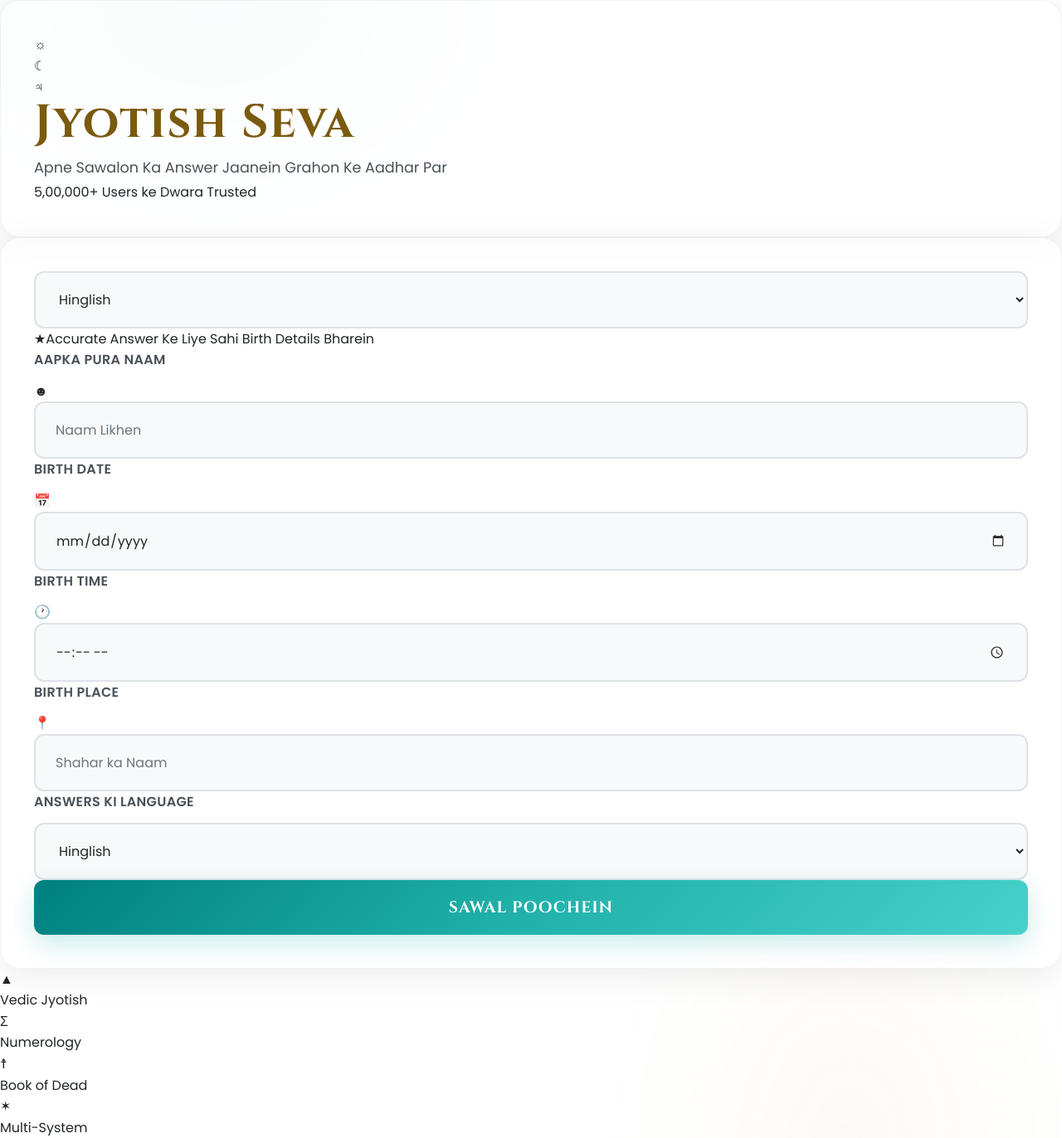
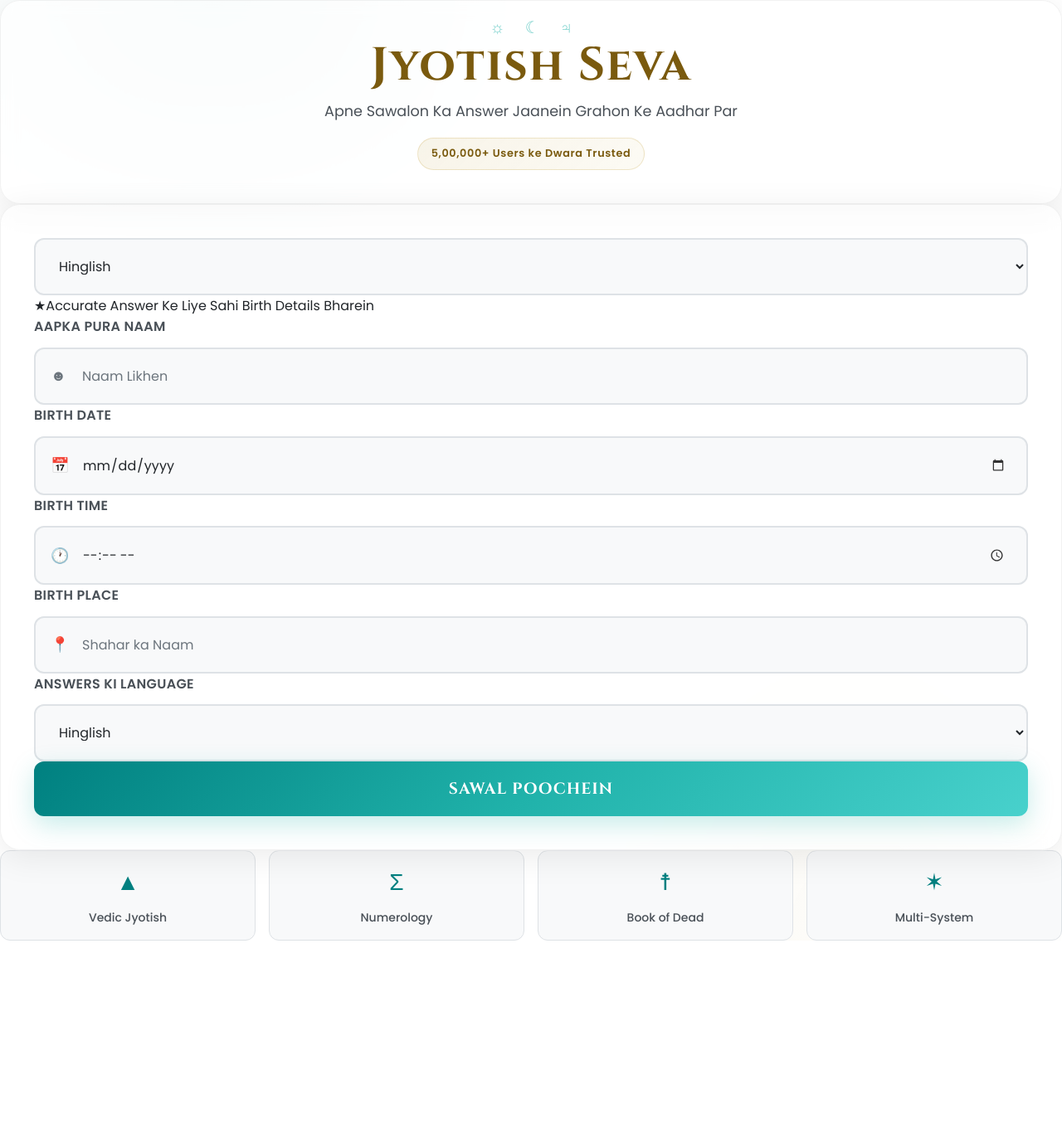
Before and after one commit to Vishalsnw/Bhavishya, a React (Vite) app: page / in a window 1280 px wide. Shown: the whole page at 83% size. After the commit the page ends 1134 px from the top, so only its background shows below. Built offline with nearby package versions, Linux system fonts and the light colour scheme.

Commit message:
fix: symbol alignment and animation on main form

```diff
--- a/src/index.css
+++ b/src/index.css
@@ -253,6 +253,92 @@ button {
   border: 1px solid rgba(255, 255, 255, 0.2);
 }
 
+.header-section {
+  text-align: center;
+  position: relative;
+  padding-top: 3rem;
+  overflow: hidden;
+}
+
+.celestial-container {
+  position: absolute;
+  top: 1rem;
+  left: 50%;
+  transform: translateX(-50%);
+  display: flex;
+  gap: 1.5rem;
+  opacity: 0.6;
+}
+
+.celestial-symbol {
+  font-size: 1.25rem;
+  color: var(--celestial-main);
+}
+
+.trust-badge {
+  display: inline-block;
+  margin-top: 1rem;
+  padding: 0.5rem 1rem;
+  border-radius: 999px;
+  background: var(--gradient-earth);
+  color: var(--gold-dark);
+  font-size: 0.8rem;
+  font-weight: 600;
+  letter-spacing: 0.05em;
+  border: 1px solid rgba(184, 145, 33, 0.2);
+}
+
+.input-wrapper {
+  position: relative;
+}
+
+.input-icon {
+  position: absolute;
+  left: 1.25rem;
+  top: 50%;
+  transform: translateY(-50%);
+  color: var(--text-muted);
+  font-size: 1.125rem;
+}
+
+.input-wrapper input,
+.input-wrapper select {
+  padding-left: 3.5rem;
+}
+
+.trust-grid {
+  display: grid;
+  grid-template-columns: repeat(2, 1fr);
+  gap: 1rem;
+  text-align: center;
+}
+
+.trust-item {
+  padding: 1rem;
+  background: var(--bg-secondary);
+  border-radius: 12px;
+  border: 1px solid var(--bg-accent);
+}
+
+.trust-item-icon {
+  font-size: 1.75rem;
+  color: var(--celestial-dark);
+  margin-bottom: 0.5rem;
+}
+
+.trust-item-text {
+  font-weight: 500;
+  color: var(--text-secondary);
+  font-size: 0.875rem;
+}
+
+@media (min-width: 640px) {
+  .trust-grid {
+    grid-template-columns: repeat(4, 1fr);
+  }
+}
+
+
 /* Summary Box */
 .summary-box {
   text-align: center;
```
